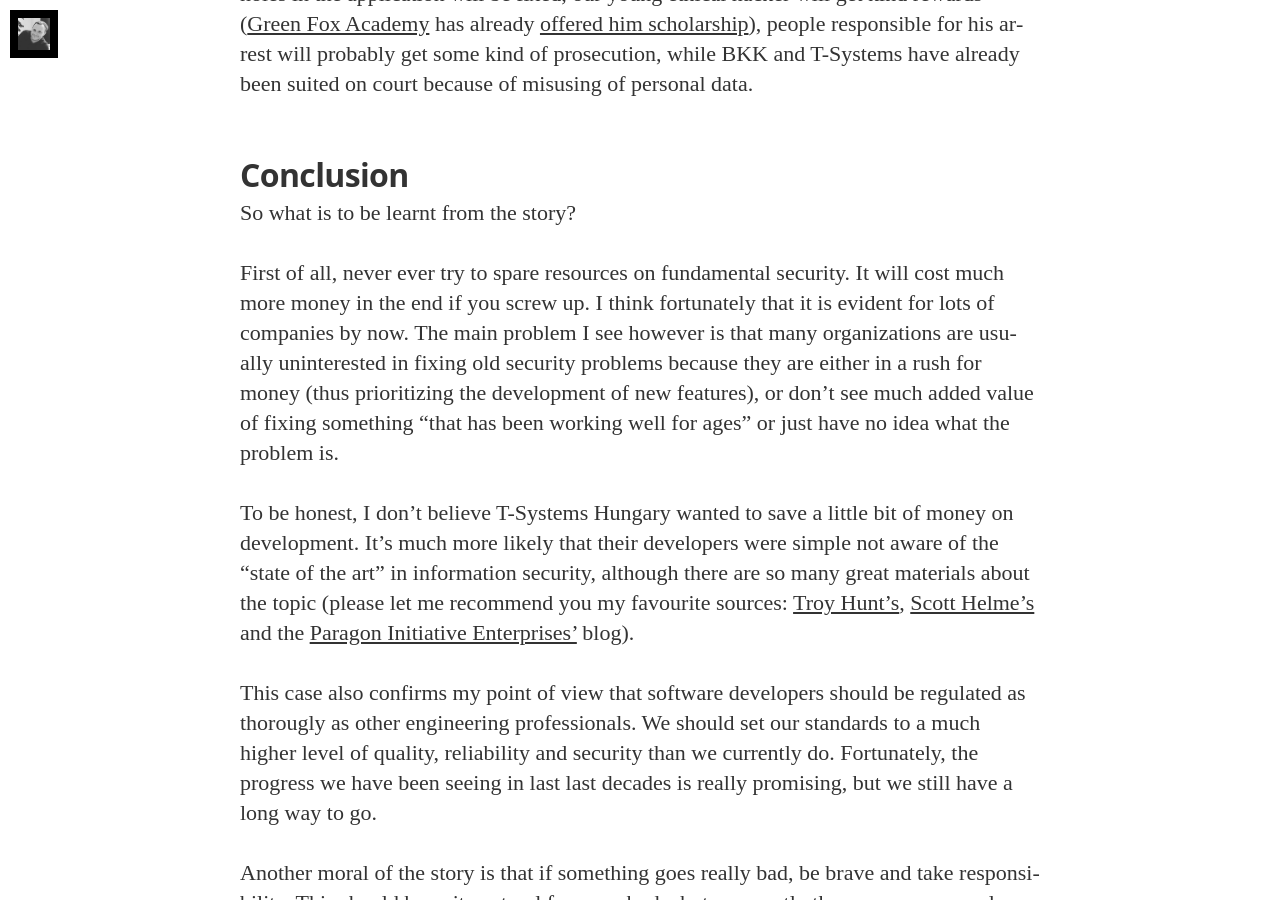
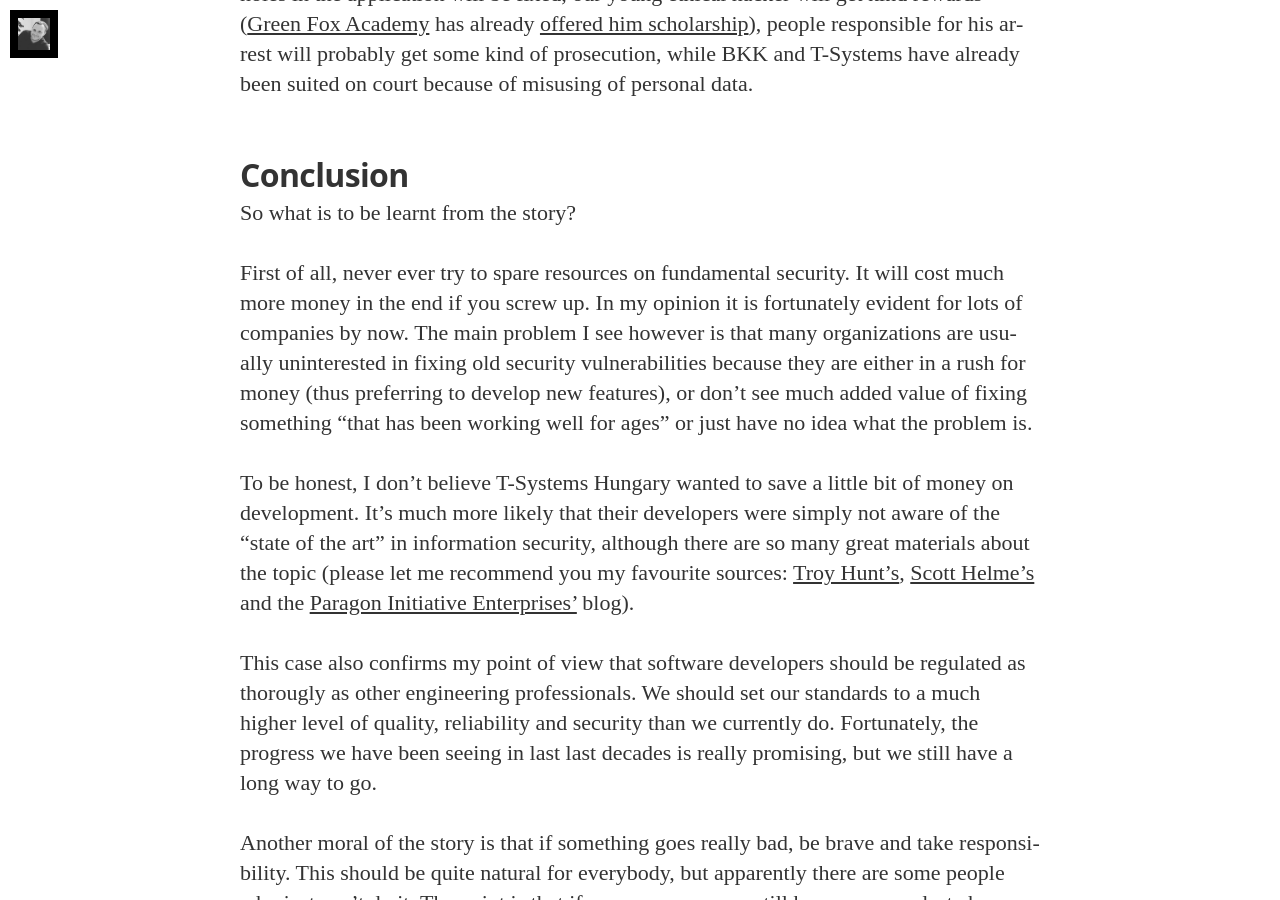
Before and after one commit to kocsismate/kocsismate.github.io, a Jekyll site: the page built from _posts/2017-07-23-18-year-old-ethical-hacker-got-arrested-in-hungary.md, in a window 1280 px wide and 900 px high, scrolled down 7888 px. Built offline with Jekyll 4.4.1, drawn with Linux system fonts in a browser that asks for light colours; nearby versions of some CDN libraries; some web fonts are replaced; comment, search, counter and statistics services are not loaded.

Commit message:
Fix stylistics

```diff
--- a/_posts/2017-07-23-18-year-old-ethical-hacker-got-arrested-in-hungary.md
+++ b/_posts/2017-07-23-18-year-old-ethical-hacker-got-arrested-in-hungary.md
@@ -135,13 +135,13 @@
 So what is to be learnt from the story?
 
 First of all, never ever try to spare resources on fundamental security. It will cost much more money in the end if you
-screw up. I think fortunately that it is evident for lots of companies by now. The main problem I see however is that
-many organizations are usually uninterested in fixing old security problems because they are either in a rush for money
-(thus prioritizing the development of new features), or don't see much added value of fixing something "that has been
+screw up. In my opinion it is fortunately evident for lots of companies by now. The main problem I see however is that
+many organizations are usually uninterested in fixing old security vulnerabilities because they are either in a rush for
+money (thus preferring to develop new features), or don't see much added value of fixing something "that has been
 working well for ages" or just have no idea what the problem is.
 
 To be honest, I don't believe T-Systems Hungary wanted to save a little bit of money on development. It's much more
-likely that their developers were simple not aware of the "state of the art" in information security, although there are
+likely that their developers were simply not aware of the "state of the art" in information security, although there are
 so many great materials about the topic (please let me recommend you my favourite sources: [Troy Hunt's][troy-hunt-blog],
 [Scott Helme's][scott-helme-blog] and the [Paragon Initiative Enterprises'][paragonie-blog] blog).
 
```
